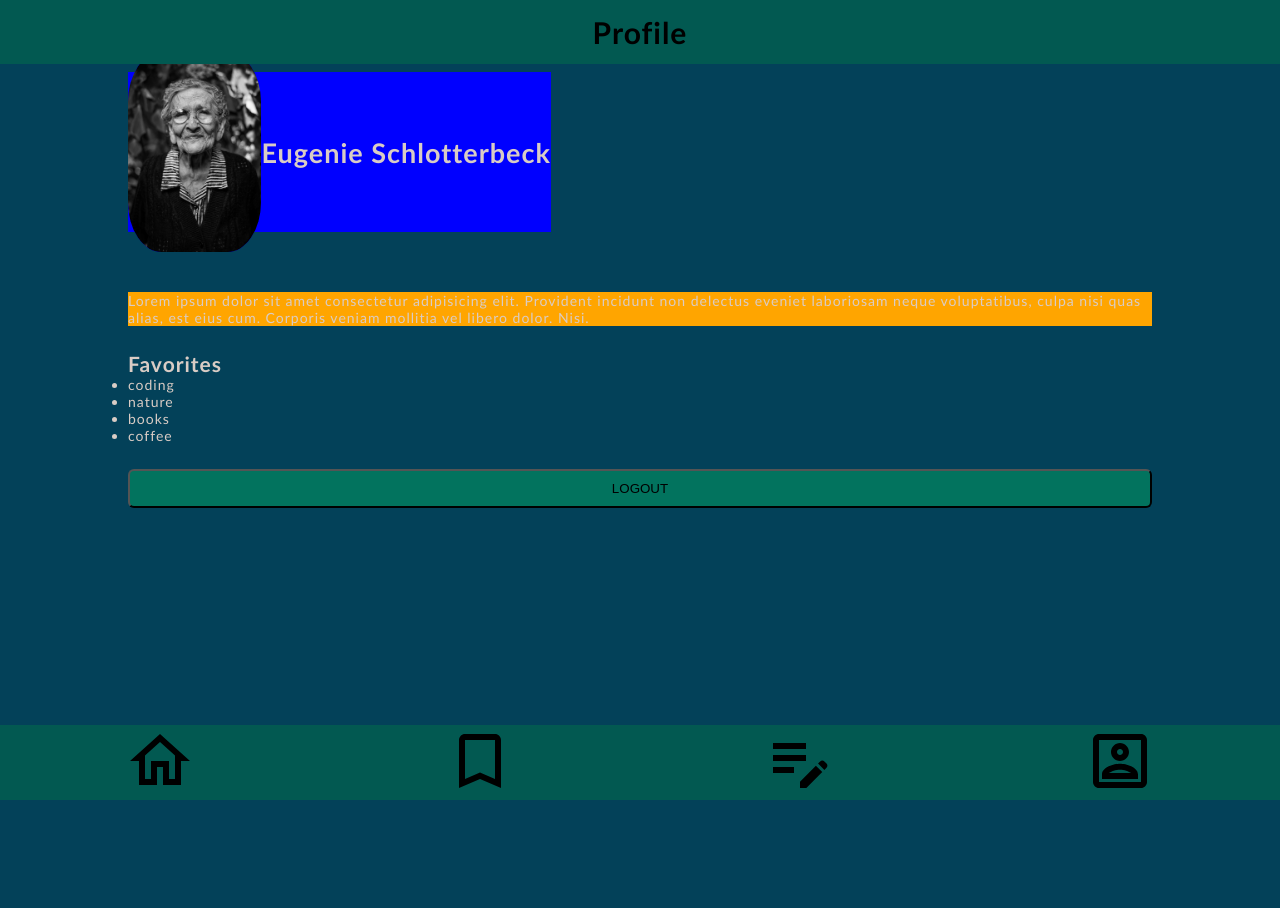
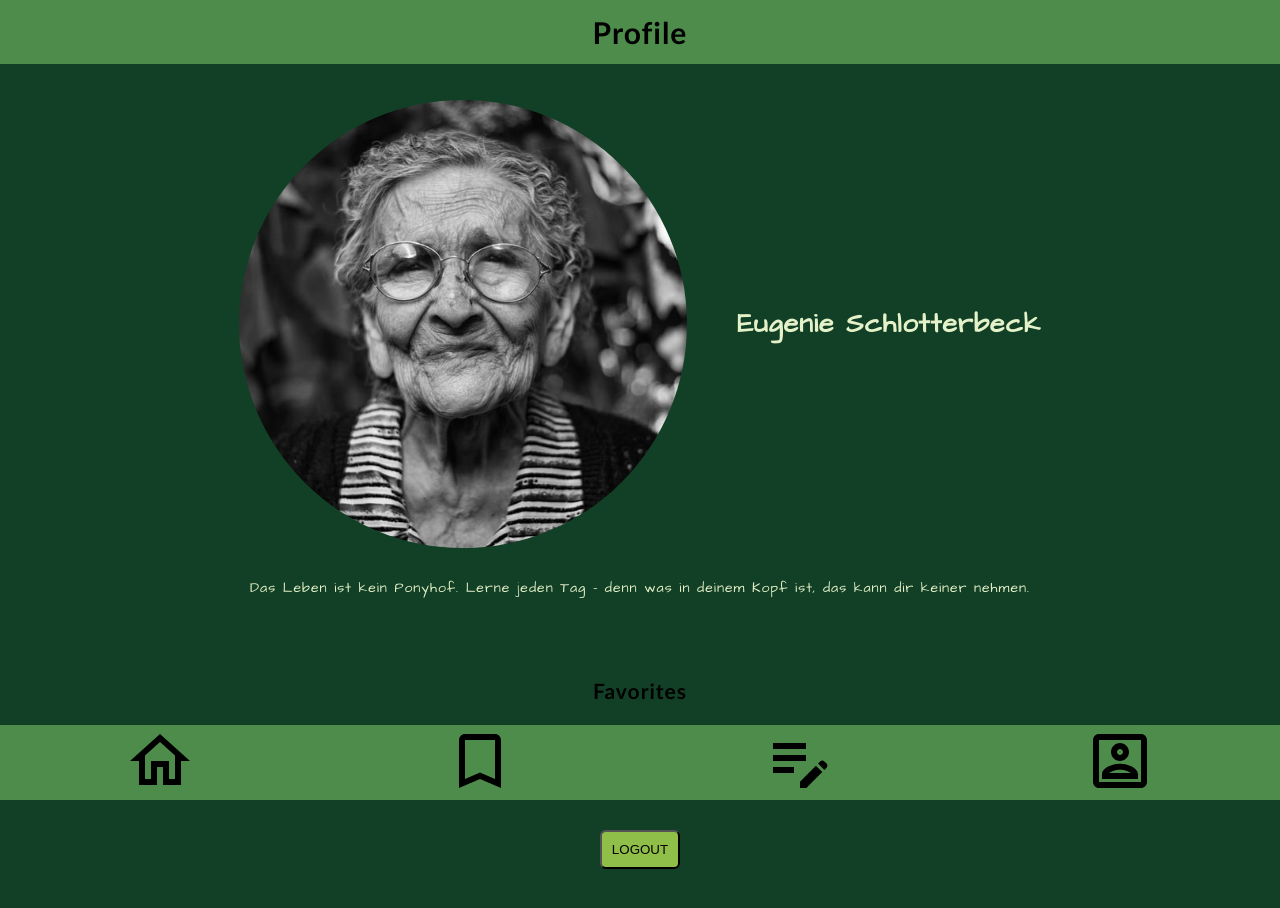
Before and after one commit to UrsulaMontag/quiz-app, a plain HTML site: page profile.html in a window 1280 px wide. Before the commit the page ends 800 px from the top, so only its background shows below. Drawn offline with Linux system fonts and the light colour scheme.

Commit message:
Add flex to profile and begin styling

```diff
--- a/css/base.css
+++ b/css/base.css
@@ -11,13 +11,13 @@ html {
 }
 
 :root {
-  --main-bg-color: #034159;
-  --main-text-color: #d9ccc5;
-  --items--bg-color: #02735e;
-  --header-footer-color: #025951;
+  --main-bg-color: #124026;
+  --main-text-color: #e5f2c9;
+  --items--bg-color: #90bf49;
+  --header-footer-color: #4d8c4a;
   --items-text-color: white;
-  --outline-dark: black;
-  --outline-shadow: darkgray;
+  --outline-dark: #4d8c4a;
+  --outline-shadow: #00000060;
 }
 
 body {
@@ -33,6 +33,7 @@ body {
   font-family: Calibri, sans-serif;
   letter-spacing: 0.1rem;
   font-weight: 200;
+  text-align: center;
 
   color: var(--main-text-color);
   background-color: var(--main-bg-color);
--- a/css/other.css
+++ b/css/other.css
@@ -1,32 +1,59 @@
+.about__main {
+  gap: 8rem;
+  justify-content: center;
+  align-items: center;
+
+  padding: 10rem 0 10rem 0;
+}
+
 .about {
   display: flex;
-  flex-direction: column;
+  flex-wrap: wrap;
+  gap: 3rem;
+
   justify-content: center;
-  _align-items: center;
+  align-items: center;
   min-width: 80vw;
+  min-height: 100%;
 
-  background-color: orange;
+  font-family: "Architects Daughter";
 }
+
 .about__header {
   display: flex;
-  justify-content: center;
   align-items: center;
-  background-color: blue;
-  max-height: 20vh;
-
-  position: fixed;
-  top: 9vh;
+  gap: 5rem;
+  min-height: 20vh;
 }
 
 .about__pic {
-  height: 200px;
-  border-radius: 25%;
+  border-radius: 50%;
   max-width: 35vw;
-
-  background-color: blue;
+  max-height: 35vw;
 }
 
 .about__headline-2 {
   max-width: 35vw;
   font-size: 1.8rem;
 }
+
+.favorites__headline-2 {
+  color: black;
+  text-align: center;
+  margin-bottom: 3rem;
+}
+
+.favorites__list {
+  display: flex;
+  gap: 2rem;
+}
+
+.favorites__list-item {
+  list-style: none;
+
+  padding-left: 2rem;
+}
+
+.favorites__list-item:not(:first-child) {
+  list-style: "|";
+}
--- a/profile.html
+++ b/profile.html
@@ -6,17 +6,23 @@
     <meta name="viewport" content="width=device-width, initial-scale=1.0" />
     <title>UrselsQuizApp</title>
     <link rel="stylesheet" href="./css/styles.css" />
+    <link rel="preconnect" href="https://fonts.googleapis.com" />
+    <link rel="preconnect" href="https://fonts.gstatic.com" crossorigin />
+    <link
+      href="https://fonts.googleapis.com/css2?family=Architects+Daughter&family=Roboto:wght@100;400&display=swap"
+      rel="stylesheet"
+    />
   </head>
   <body>
     <header class="header">
       <h1 class="header__headline-1">Profile</h1>
     </header>
 
-    <main class="main">
+    <main class="main about__main">
       <section class="about">
         <figure class="about__header">
           <img
-            src="./resources/img/danie-franco-l9I93gZKTG4-unsplash(1).jpg"
+            src="./resources/img/danie-franco-l9I93gZKTG4-unsplash_square.jpg"
             alt="nice profile
           pic"
             class="about__pic"
@@ -26,10 +32,8 @@
           </figcaption>
         </figure>
         <p class="about__text">
-          Lorem ipsum dolor sit amet consectetur adipisicing elit. Provident
-          incidunt non delectus eveniet laboriosam neque voluptatibus, culpa
-          nisi quas alias, est eius cum. Corporis veniam mollitia vel libero
-          dolor. Nisi.
+          Das Leben ist kein Ponyhof. Lerne jeden Tag - denn was in deinem Kopf
+          ist, das kann dir keiner nehmen.
         </p>
       </section>
 
```
Also changed, not shown: resources/img/danie-franco-l9I93gZKTG4-unsplash_square.jpg (added).
